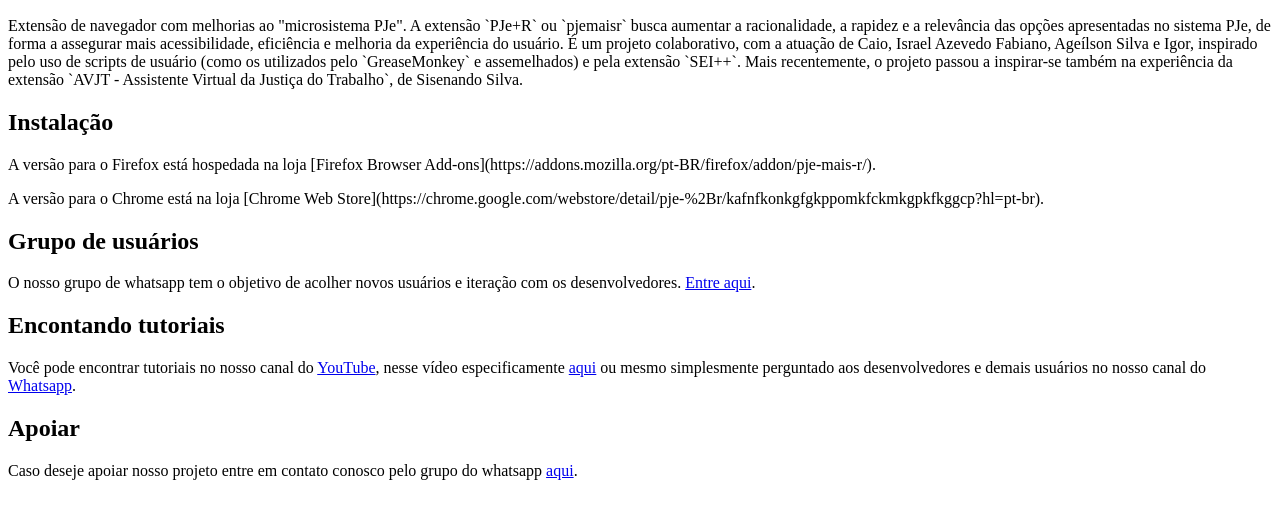
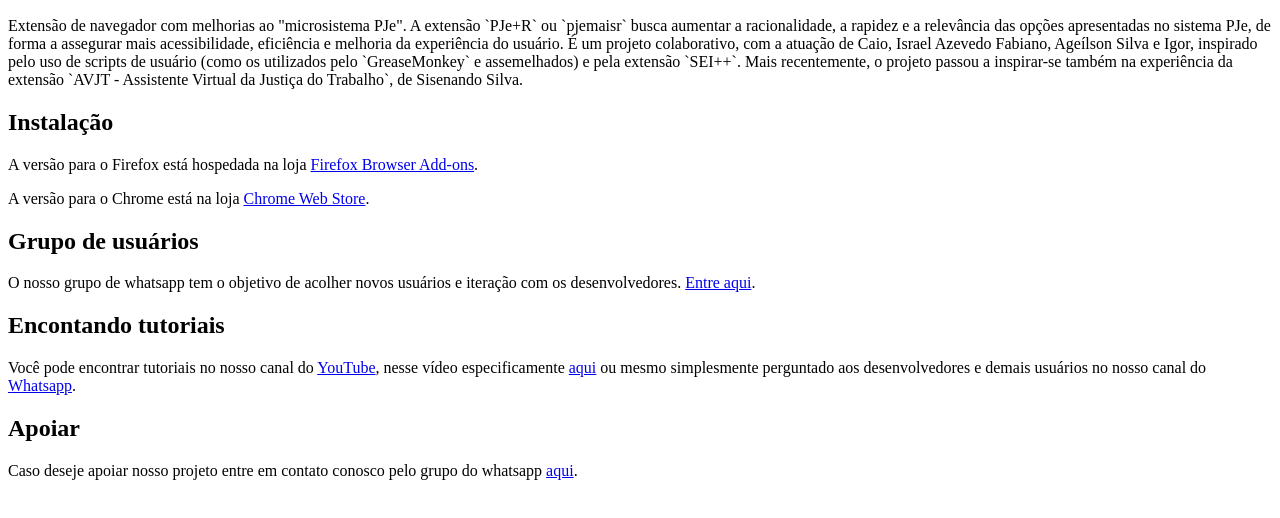
Before and after one commit to PjeMaisR/Pje-R, a plain HTML site: page index.html in a window 1280 px wide. Shown: the part 110-628 px from the top of the page. Drawn offline with Linux system fonts and the light colour scheme.

Commit message:
Corrigindo links

```diff
--- a/index.html
+++ b/index.html
@@ -15,10 +15,10 @@
   </p>
   <h2>Instalação</h2>
   <p>
-    A versão para o Firefox está hospedada na loja [Firefox Browser Add-ons](https://addons.mozilla.org/pt-BR/firefox/addon/pje-mais-r/).
+    A versão para o Firefox está hospedada na loja <a href="https://addons.mozilla.org/pt-BR/firefox/addon/pje-mais-r/">Firefox Browser Add-ons</a>.
   </p>
   <p>
-    A versão para o Chrome está na loja [Chrome Web Store](https://chrome.google.com/webstore/detail/pje-%2Br/kafnfkonkgfgkppomkfckmkgpkfkggcp?hl=pt-br).
+    A versão para o Chrome está na loja <a href="https://chrome.google.com/webstore/detail/pje-%2Br/kafnfkonkgfgkppomkfckmkgpkfkggcp?hl=pt-br">Chrome Web Store</a>.
   </p>
   <h2>Grupo de usuários</h2>
     O nosso grupo de whatsapp tem o objetivo de acolher novos usuários e iteração com os desenvolvedores. <a href="https://chat.whatsapp.com/JEtf2OPcaQQ0KOUYDhCIB5">Entre aqui</a>.
```
